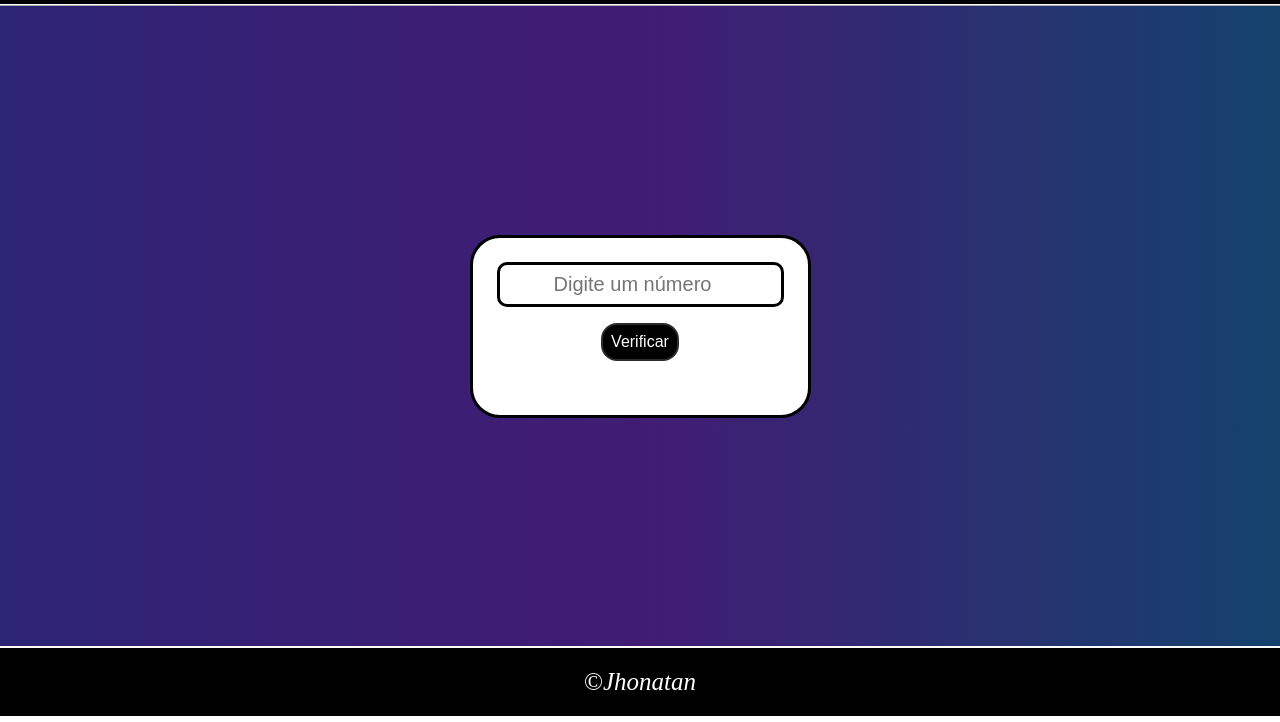
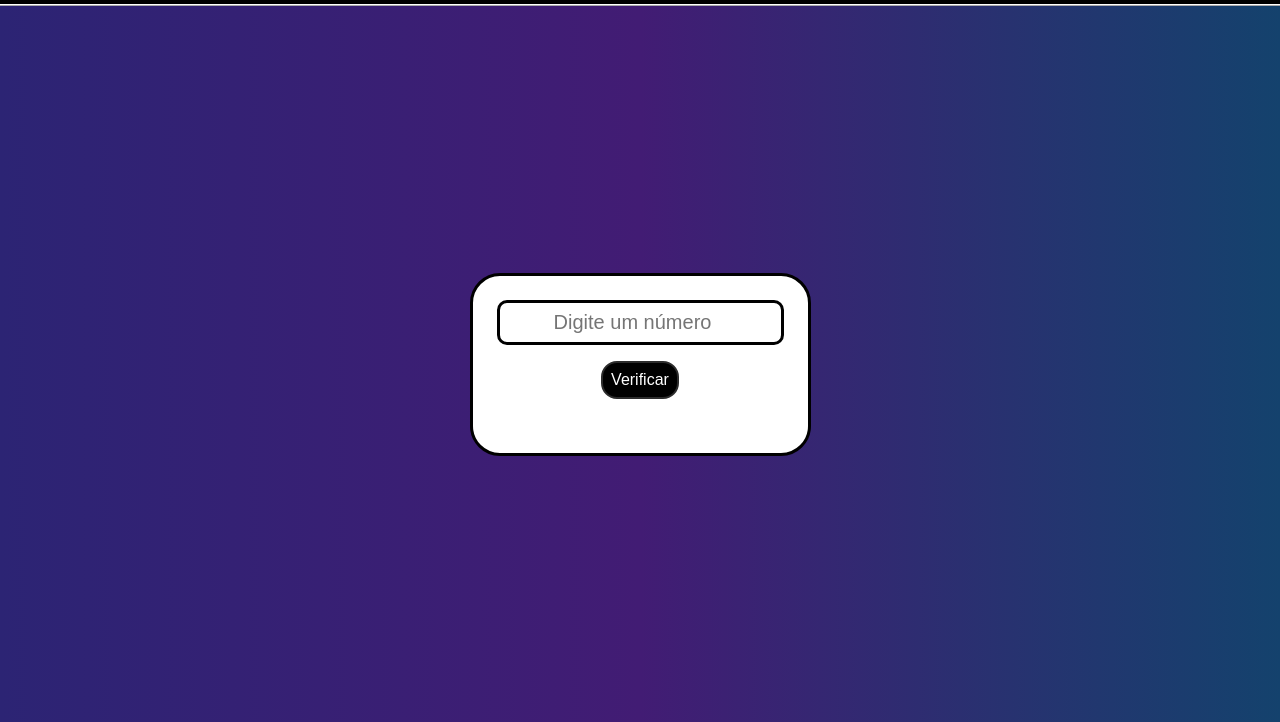
Before and after one commit to Matheus-Reichemback-Stang/caderneta_interativa, a plain HTML site: page projects/verificadorDeNumerosPrimos/index.html in a window 1280 px wide. Shown: the part 78-800 px from the top of the page. Drawn offline with Linux system fonts and the light colour scheme.

Commit message:
fix: height in projects

```diff
--- a/projects/conversorDeTemperatura/styles/style.css
+++ b/projects/conversorDeTemperatura/styles/style.css
@@ -70,13 +70,3 @@ input{
     padding: 10px;
     font-size: 2em;
 }
-footer{
-    width: 100%;
-    background-color: black;
-    text-align: center;
-    color: white;
-    padding: 20px;
-    font-size: 25px;
-    border-top: solid white 2px;
-    position: relative;
-}
--- a/projects/cronometro/styles/style.css
+++ b/projects/cronometro/styles/style.css
@@ -43,16 +43,6 @@ main{
 .container h1{
     color: white;
 }
-footer{
-    background-color: #000000;
-    text-align: center;
-    padding: 25px;
-    width: 100%;
-    position: relative;
-    margin-top: auto;
-    border-top: solid white 2px;
-    color: white;
-}
 button{
     padding: 5px;
     margin-top: 10px;
--- a/projects/quizDePerguntas/styles/style.css
+++ b/projects/quizDePerguntas/styles/style.css
@@ -81,13 +81,3 @@ header{
 .incorrect{
     background-color: rgb(238, 117, 117);
 }
-
-footer{
-    width: 100%;
-    background-color: black;
-    text-align: center;
-    color: white;
-    padding: 20px;
-    font-size: 25px;
-    border-top: solid white 2px;
-}
--- a/projects/verificadorDeNumerosPrimos/index.html
+++ b/projects/verificadorDeNumerosPrimos/index.html
@@ -20,7 +20,6 @@
             <div class="resultado" id="resultado"></div>
         </div>
     </main>
-    <Footer>&copy;<em>Jhonatan</em></Footer>
 
     <script>
         function ehPrimo(numero) {
--- a/projects/verificadorDeNumerosPrimos/style/style.css
+++ b/projects/verificadorDeNumerosPrimos/style/style.css
@@ -2,6 +2,10 @@
     padding: 0;
     margin: 0;
     box-sizing: border-box;
+}
+
+body {
+    height: 100vh;
 }
 header{
     width: 100%;
@@ -14,7 +18,7 @@ header{
 
 main{
     background: linear-gradient(to right, rgb(44, 36, 116), rgb(66, 28, 116), rgb(20, 66, 109));
-    height: 80vh;
+    height: calc(100% - 84px);
     place-content: center;
     display: grid;
 }
@@ -62,13 +66,3 @@ button:hover{
     padding: 10px;
     border-radius: 20px;
 }
-
-footer{
-    width: 100%;
-    background-color: black;
-    text-align: center;
-    color: white;
-    padding: 20px;
-    font-size: 25px;
-    border-top: solid white 2px;
-}
```
Also changed, not shown: projects/conversorDeTemperatura/index.html (+0 -1 lines), projects/cronometro/index.html (+0 -4 lines), projects/quizDePerguntas/index.html (+0 -1 lines).
